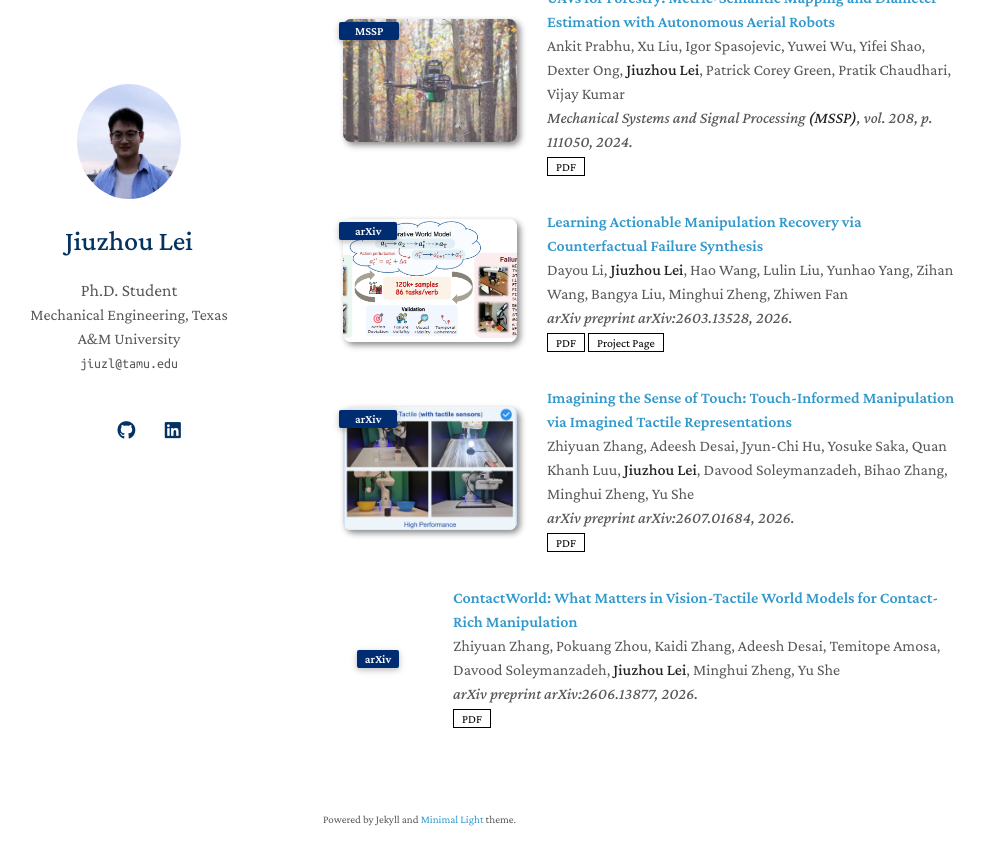
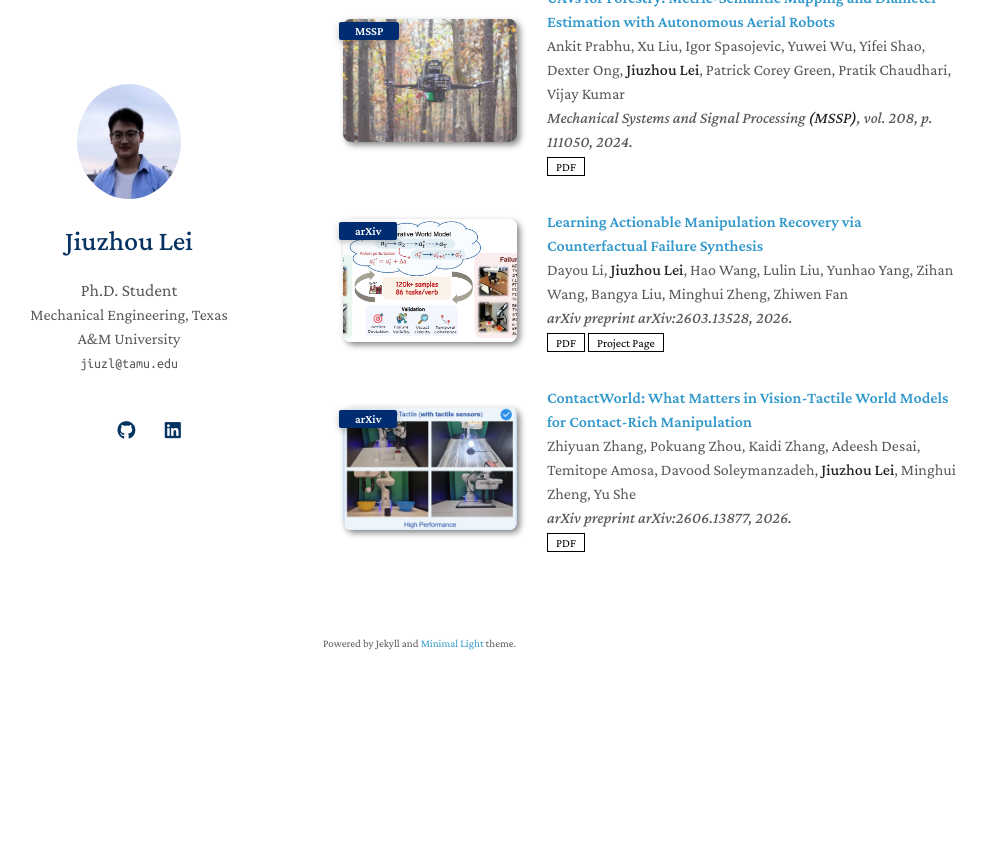
Before and after one commit to RollingOat/RollingOat.github.io, a Jekyll site: the page built from index.md, in a window 1280 px wide and 900 px high, scrolled down 1593 px. Shown: the top 865 px of the window, without its empty margins (147-1134 px from the left). Built offline with Jekyll 4.4.1, drawn with Linux system fonts in a browser that asks for light colours; a style sheet for code colours, icons or effects is not loaded; our own code applies the rules of GitHub Pages for plain Markdown files; after the commit the page ends 2317 px from its top, so only the background shows below that; some of the changed lines change nothing that is shown.

Commit message:
update publication list

```diff
--- a/_data/publications.yml
+++ b/_data/publications.yml
@@ -58,15 +58,16 @@ main:
     pdf: https://arxiv.org/abs/2603.13528
     page: https://dream2fix.github.io/
 
-  - title: "Imagining the Sense of Touch: Touch-Informed Manipulation via Imagined Tactile Representations"
-    authors: Zhiyuan Zhang, Adeesh Desai, Jyun-Chi Hu, Yosuke Saka, Quan Khanh Luu, <strong>Jiuzhou Lei</strong>, Davood Soleymanzadeh, Bihao Zhang, Minghui Zheng, Yu She
-    conference_short: arXiv
-    conference: arXiv preprint arXiv:2607.01684, 2026.
-    image: /assets/img/imagined-tactile.png
-    pdf: https://arxiv.org/abs/2607.01684
+  # - title: "Imagining the Sense of Touch: Touch-Informed Manipulation via Imagined Tactile Representations"
+  #   authors: Zhiyuan Zhang, Adeesh Desai, Jyun-Chi Hu, Yosuke Saka, Quan Khanh Luu, <strong>Jiuzhou Lei</strong>, Davood Soleymanzadeh, Bihao Zhang, Minghui Zheng, Yu She
+  #   conference_short: arXiv
+  #   conference: arXiv preprint arXiv:2607.01684, 2026.
+  #   image: /assets/img/imagined-tactile.png
+  #   pdf: https://arxiv.org/abs/2607.01684
 
   - title: "ContactWorld: What Matters in Vision-Tactile World Models for Contact-Rich Manipulation"
     authors: Zhiyuan Zhang, Pokuang Zhou, Kaidi Zhang, Adeesh Desai, Temitope Amosa, Davood Soleymanzadeh, <strong>Jiuzhou Lei</strong>, Minghui Zheng, Yu She
     conference_short: arXiv
     conference: arXiv preprint arXiv:2606.13877, 2026.
+    image: /assets/img/imagined-tactile.png
     pdf: https://arxiv.org/abs/2606.13877
```
